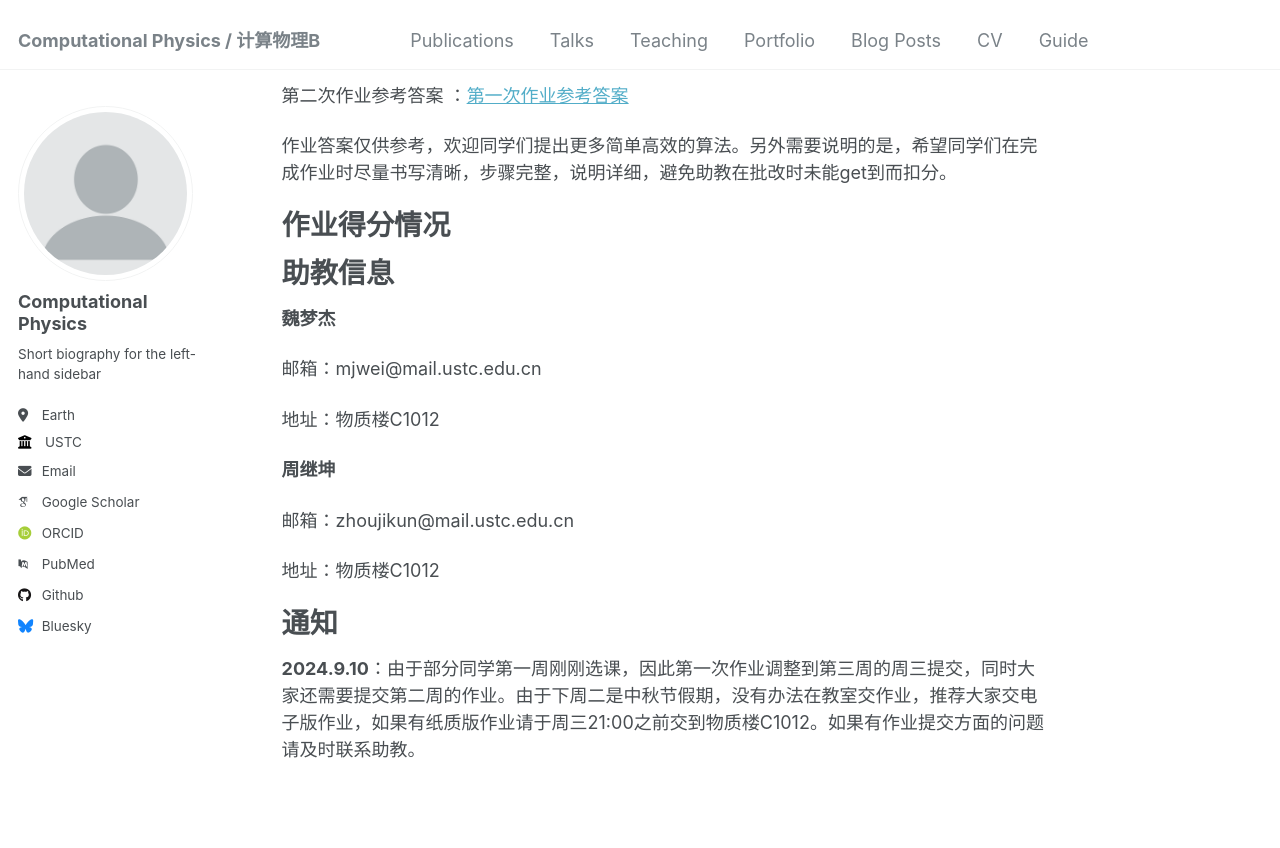
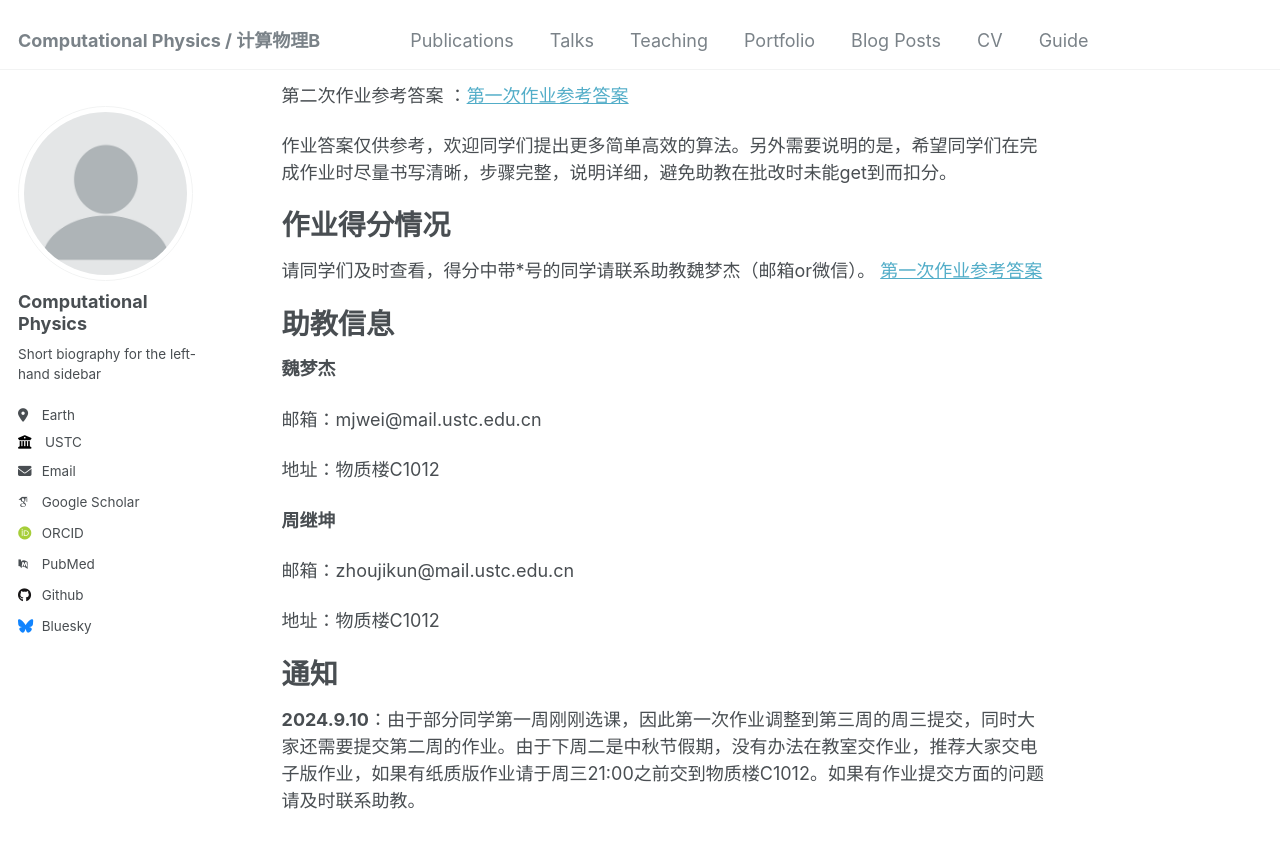
Before and after one commit to ZhouJikunn/ZhouJikunn.github.io, a Jekyll site: the page built from _pages/about.md, in a window 1280 px wide and 900 px high, scrolled down 769 px. Shown: the top 848 px of the window. Built offline with Jekyll 4.4.1, drawn with Linux system fonts in a browser that asks for light colours; some web fonts are replaced.

Commit message:
Update about.md

```diff
--- a/_pages/about.md
+++ b/_pages/about.md
@@ -36,6 +36,8 @@ redirect_from:
 
 作业得分情况
 ======
+请同学们及时查看，得分中带*号的同学请联系助教魏梦杰（邮箱or微信）。
+[第一次作业参考答案](http://zhoujikunn.github.io/files/作业成绩.pdf)
 
 助教信息
 ======
```
